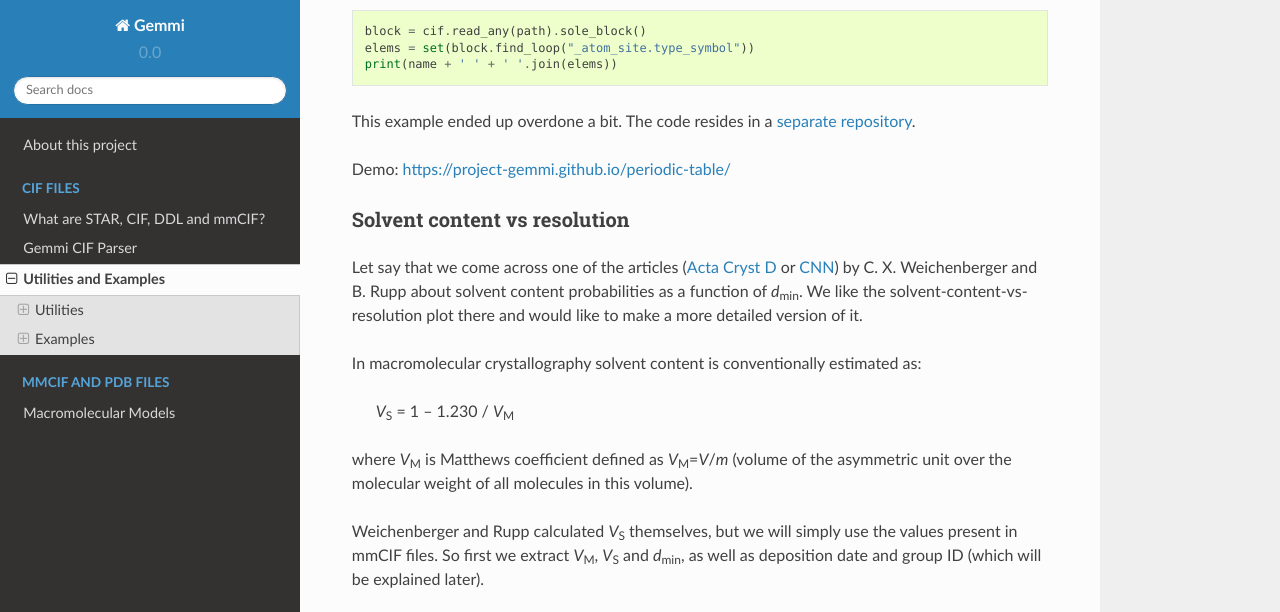
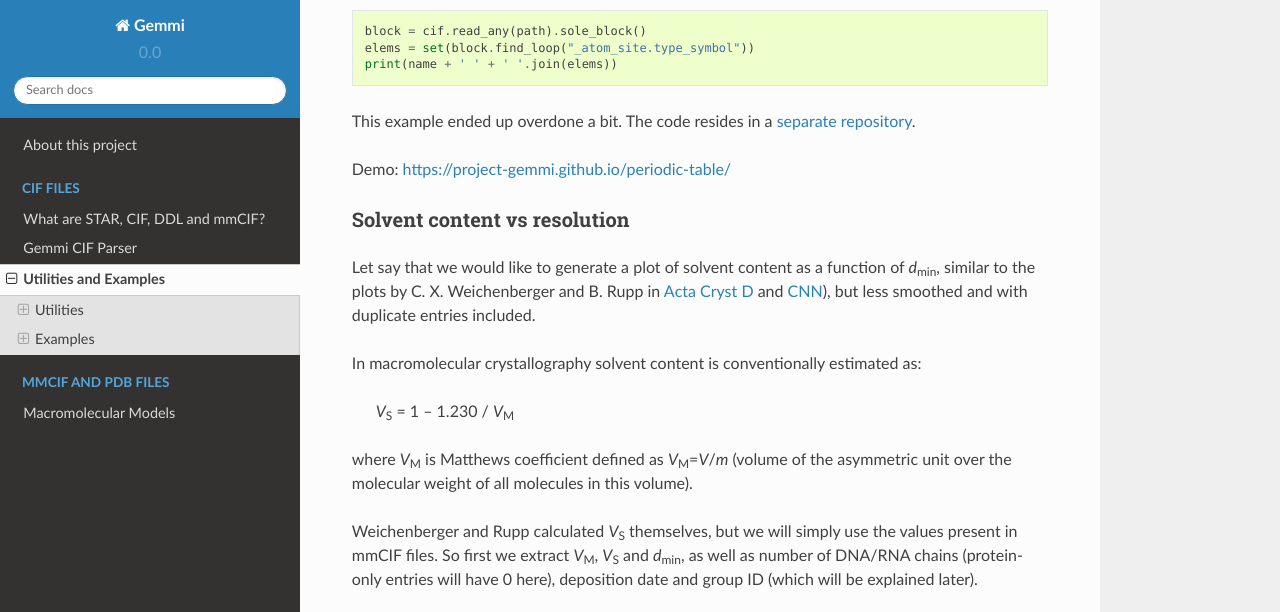
Before and after one commit to project-gemmi/gemmi, a Sphinx documentation site: the page built from docs/cif-utils.rst, in a window 1280 px wide and 900 px high, scrolled down 1612 px, cut to the strip 0-612 px from the top of the window. Built offline with Sphinx 7.4.7 and the Read the Docs theme 2.0.0, drawn with Linux system fonts in a browser that asks for light colours; some of the changed text lies outside the part shown.

Commit message:
docs: note that W&B exluded redundant entries

```diff
--- a/docs/cif-utils.rst
+++ b/docs/cif-utils.rst
@@ -103,13 +103,12 @@ Solvent content vs resolution
 .. |Vs| replace:: *V*\ :sub:`S`
 .. |dmin| replace:: *d*\ :sub:`min`
 
-Let say that we come across one of the articles
-(`Acta Cryst D <https://www.ncbi.nlm.nih.gov/pubmed/24914969>`_
-or `CNN <http://www.phenix-online.org/newsletter/CCN_2015_01.pdf#page=14>`_)
+Let say that we would like to generate a plot of solvent content
+as a function of |dmin|, similar to the plots
 by C. X. Weichenberger and B. Rupp
-about solvent content probabilities as a function of |dmin|.
-We like the solvent-content-vs-resolution plot there
-and would like to make a more detailed version of it.
+in `Acta Cryst D <https://www.ncbi.nlm.nih.gov/pubmed/24914969>`_
+and `CNN <http://www.phenix-online.org/newsletter/CCN_2015_01.pdf#page=14>`_),
+but less smoothed and with duplicate entries included.
 
 In macromolecular crystallography solvent content is conventionally
 estimated as:
@@ -123,7 +122,8 @@ molecules in this volume).
 Weichenberger and Rupp calculated |Vs| themselves, but we will simply
 use the values present in mmCIF files.
 So first we extract |Vm|, |Vs| and |dmin|,
-as well as deposition date and group ID (which will be explained later).
+as well as number of DNA/RNA chains (protein-only entries will have 0 here),
+deposition date and group ID (which will be explained later).
 
 .. literalinclude:: ../examples/matthews.py
    :pyobject: gather_data
@@ -158,7 +158,6 @@ Or we could just smooth them out by changing parameters of this plot.
    plotted as intentionally undersmoothed kernel density estimate.
    The code used to produce this plot is in :file:`examples/matthews.py`.
 
-
 On the left side of the yellow egg you can see dark stripes
 caused by *group depositions*, which were introduced by PDB in 2016.
 As of Apr 2017 only a few groups have been deposited (it's just the beginning).
@@ -166,14 +165,15 @@ They came from two European high-throughput beamlines and
 serve as an illustration of how automated software can analyze hundreds
 of similar samples (fragment screening) and submit them quickly to the PDB.
 
-We can easily filter out group depositions -- that is why we stored
-group IDs when reading mmCIF files.
+We can easily filter out group depositions -- either using the group IDs
+that we extracted from mmCIF files or, like W&B, by excluding redundant
+entries based on unit cell and |Vm|.
 
-A systematic research of the same protein, with dozens PDB submissions,
-can also make a spot on our plot.
+Not all the dark spots are group depositions.
 For example, at |Vs|\ ≈66.5%, |dmin| 2.5-3A we can see the 20S proteasome
 studied by Huber *et al*.
-But this should not skew the final statistics significantly.
+A systematic research of the same important protein,
+with dozens PDB submissions.
 
 Entity weight
 -------------
```
